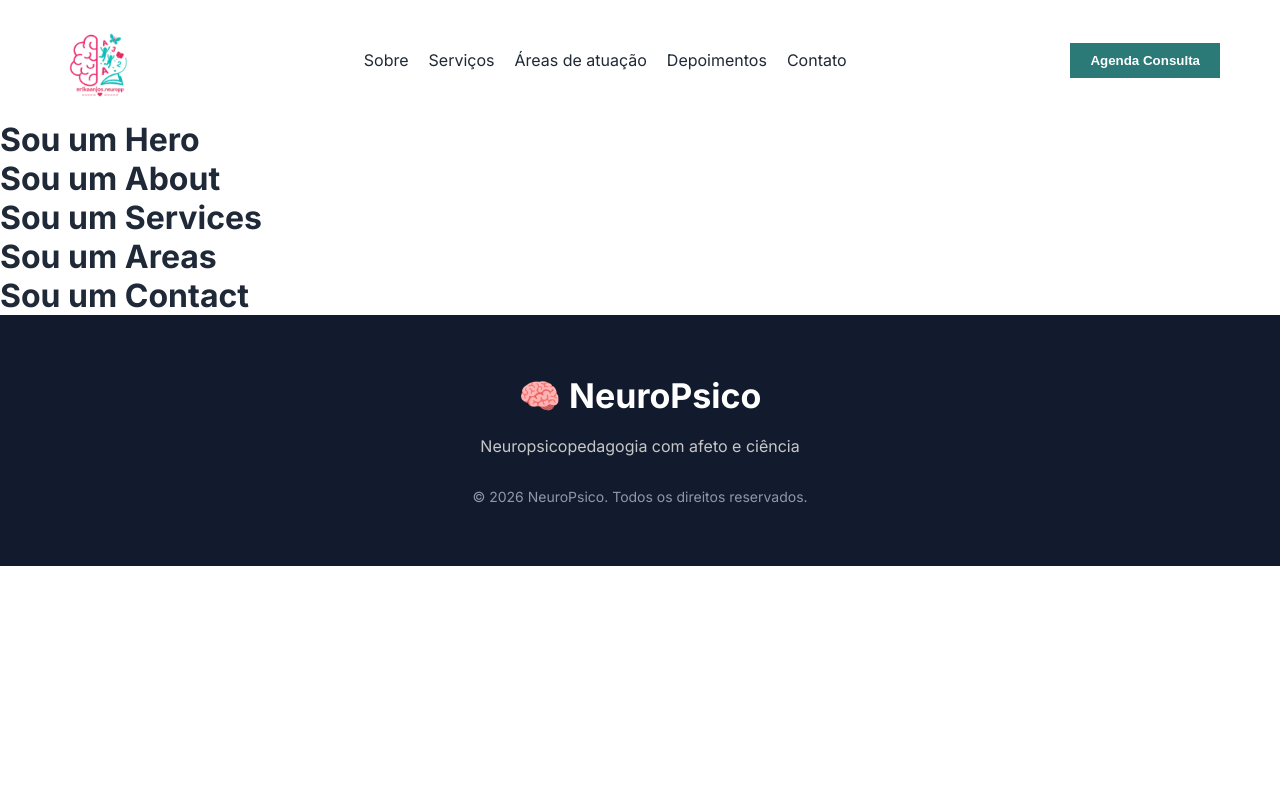
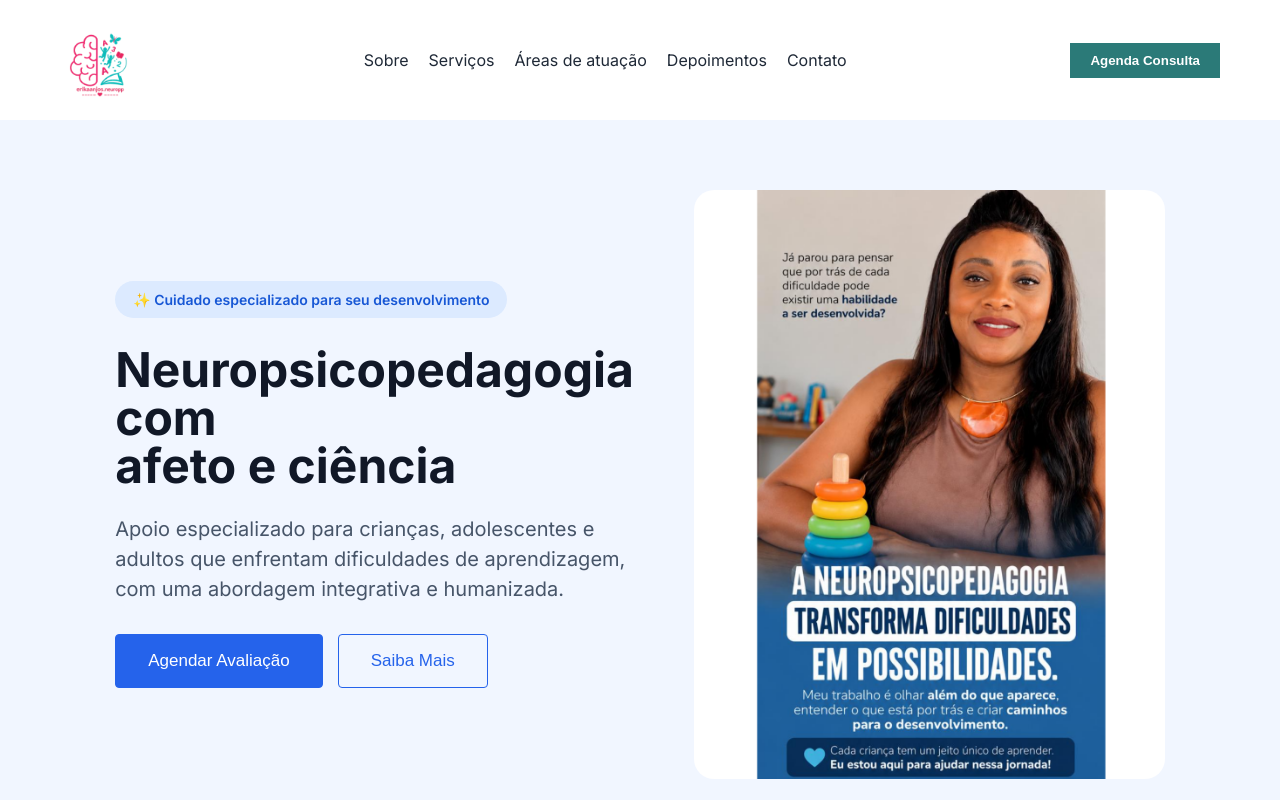
Before and after one commit to AlexandreAkkt/ErikaNeuropsicopedagoga, a React (Vite) app: page / in a window 1280 px wide. Shown: the top 800 px of the page. Built offline with nearby package versions, Linux system fonts and the light colour scheme.

Commit message:
Criando seção Hero da pagina inicial

```diff
--- a/src/components/Footer/Footer.jsx
+++ b/src/components/Footer/Footer.jsx
@@ -3,7 +3,7 @@ import "./Footer.css";
 function Footer() {
   return (
     <footer className="footer">
-      <h2>🧠 NeuroPsico</h2>
+      <h2>🧠 ErikaNeuroPsicoPedagoga</h2>
 
       <p>Neuropsicopedagogia com afeto e ciência</p>
 
--- /dev/null
+++ b/src/components/Hero/Hero.css
@@ -0,0 +1,86 @@
+.hero {
+  min-height: 630px;
+  background-color: #f1f6ff;
+  display: flex;
+  align-items: center;
+  justify-content: space-between;
+  padding: 70px 9%;
+  gap: 60px;
+}
+
+.hero-content {
+  width: 50%;
+  max-width: 620px;
+}
+
+.hero-tag {
+  display: inline-block;
+  background-color: #dceaff;
+  color: #1757d5;
+  padding: 10px 18px;
+  border-radius: 30px;
+  font-size: 14px;
+  font-weight: 600;
+  margin-bottom: 28px;
+}
+
+.hero h1 {
+  color: #111827;
+  font-size: 48px;
+  line-height: 1;
+  margin-bottom: 24px;
+}
+
+.hero p {
+  color: #475569;
+  font-size: 20px;
+  line-height: 1.5;
+  margin-bottom: 30px;
+}
+
+.hero-buttons {
+  display: flex;
+  gap: 15px;
+}
+
+.button-primary,
+.button-secondary {
+  padding: 16px 32px;
+  border-radius: 4px;
+  font-size: 17px;
+  cursor: pointer;
+}
+
+.button-primary {
+  background-color: #2563eb;
+  color: white;
+  border: 1px solid #2563eb;
+}
+
+.button-secondary {
+  background-color: transparent;
+  color: #2563eb;
+  border: 1px solid #2563eb;
+}
+
+.button-primary:hover {
+  background-color: #174fc2;
+}
+
+.button-secondary:hover {
+  background-color: #e4edff;
+}
+
+.hero-image {
+    width: 50%;
+    display: flex;
+    justify-content: center;
+    align-items: center;
+}
+
+.hero-image img {
+    width: 100%;
+    max-width: 550px;
+    border-radius: 20px;
+    object-fit: cover;
+}
--- a/src/components/Hero/Hero.jsx
+++ b/src/components/Hero/Hero.jsx
@@ -1,4 +1,41 @@
-function Hero(){
-    return<h1> Sou um Hero</h1>
+import "./Hero.css";
+import erika from "../../assets/erika.png";
+
+function Hero() {
+  return (
+    <section className="hero">
+      <div className="hero-content">
+        <span className="hero-tag">
+          ✨ Cuidado especializado para seu desenvolvimento
+        </span>
+
+        <h1>
+          Neuropsicopedagogia com <br />
+          afeto e ciência
+        </h1>
+
+        <p>
+          Apoio especializado para crianças, adolescentes e adultos que
+          enfrentam dificuldades de aprendizagem, com uma abordagem
+          integrativa e humanizada.
+        </p>
+
+        <div className="hero-buttons">
+          <button className="button-primary">
+            Agendar Avaliação
+          </button>
+
+          <button className="button-secondary">
+            Saiba Mais
+          </button>
+        </div>
+      </div>
+
+      <div className="hero-image">
+        <img src={erika} alt="Erika - Neuropsicopedagoga" />
+      </div>
+    </section>
+  );
 }
+
 export default Hero;
```
Also changed, not shown: src/assets/erika.png (added).
